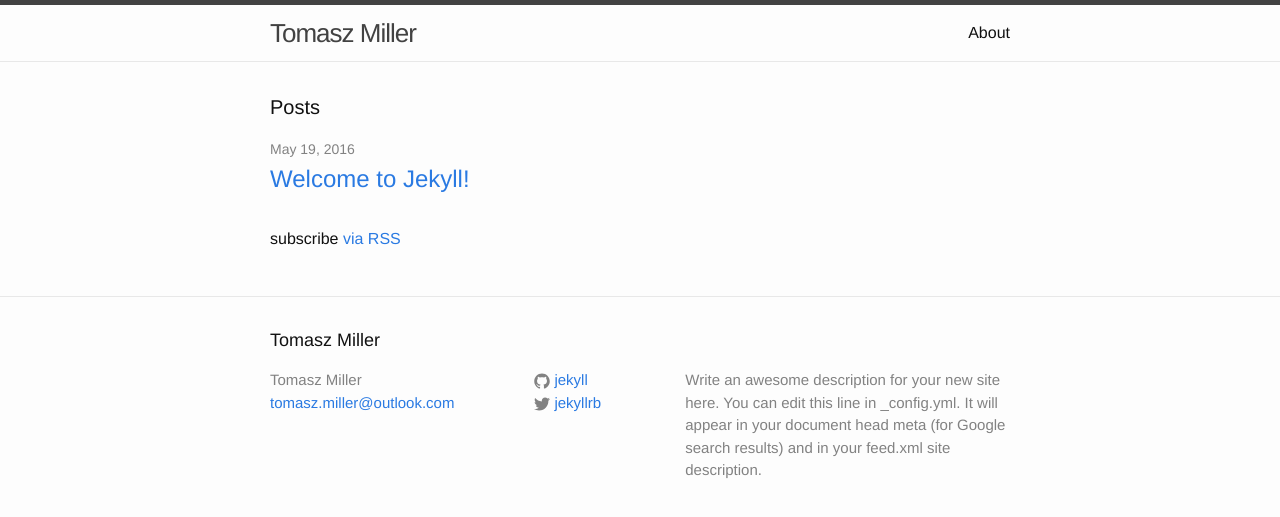
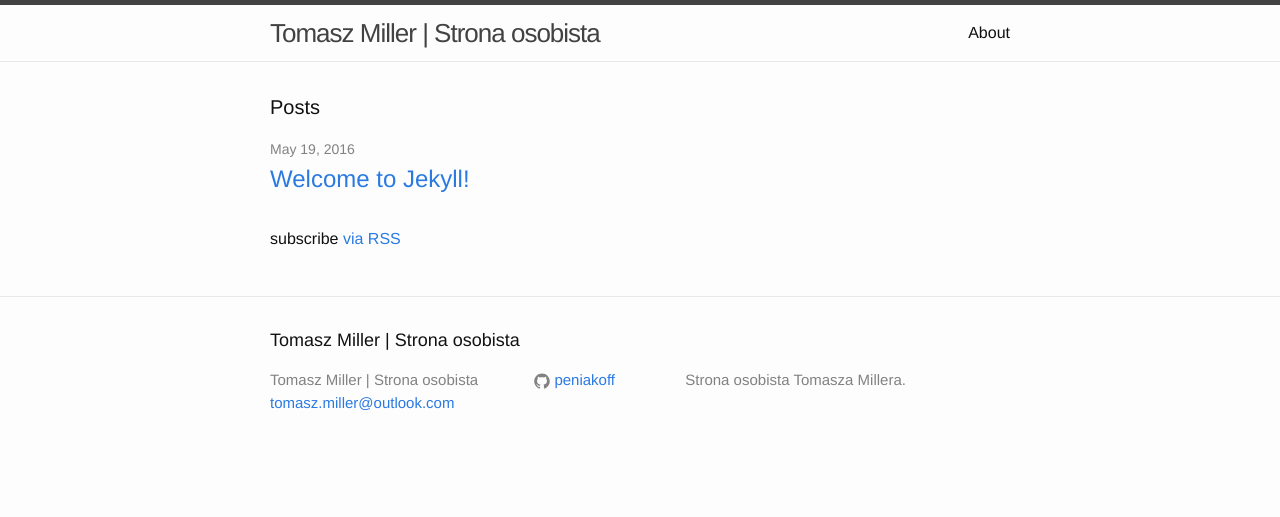
Before and after one commit to peniakoff/peniakoff.github.io, a Jekyll site: the page built from index.html, in a window 1280 px wide. Shown: the top 517 px of the page. Built offline with Jekyll 4.4.1, drawn with Linux system fonts in a browser that asks for light colours.

Commit message:
Update _config.yml

```diff
--- a/_config.yml
+++ b/_config.yml
@@ -6,16 +6,13 @@
 # 'jekyll serve'. If you change this file, please restart the server process.
 
 # Site settings
-title: Tomasz Miller
+title: Tomasz Miller | Strona osobista
 email: tomasz.miller@outlook.com
 description: > # this means to ignore newlines until "baseurl:"
-  Write an awesome description for your new site here. You can edit this
-  line in _config.yml. It will appear in your document head meta (for
-  Google search results) and in your feed.xml site description.
+  Strona osobista Tomasza Millera.
 baseurl: "" # the subpath of your site, e.g. /blog
-url: "http://yourdomain.com" # the base hostname & protocol for your site
-twitter_username: jekyllrb
-github_username:  jekyll
+url: "http://www.tomaszmiller.pl" # the base hostname & protocol for your site
+github_username:  peniakoff
 
 # Build settings
 markdown: kramdown
```
